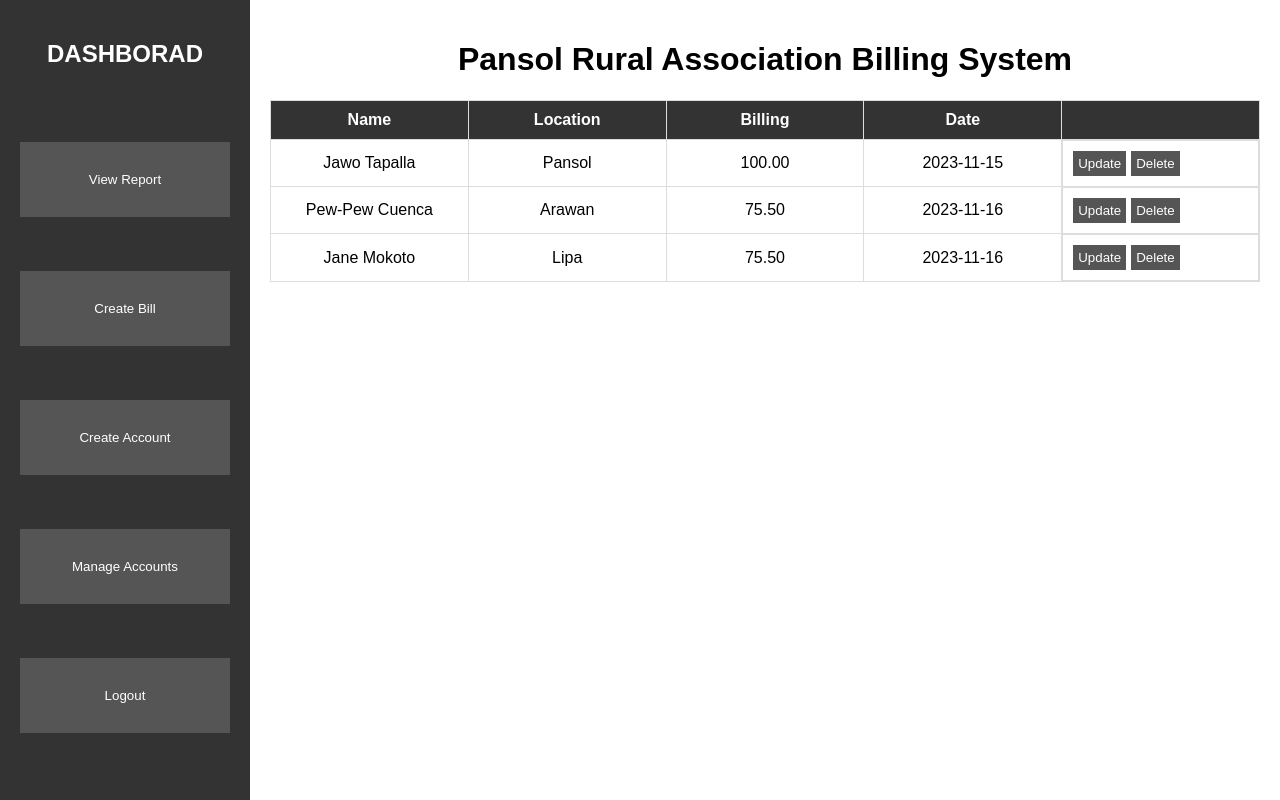
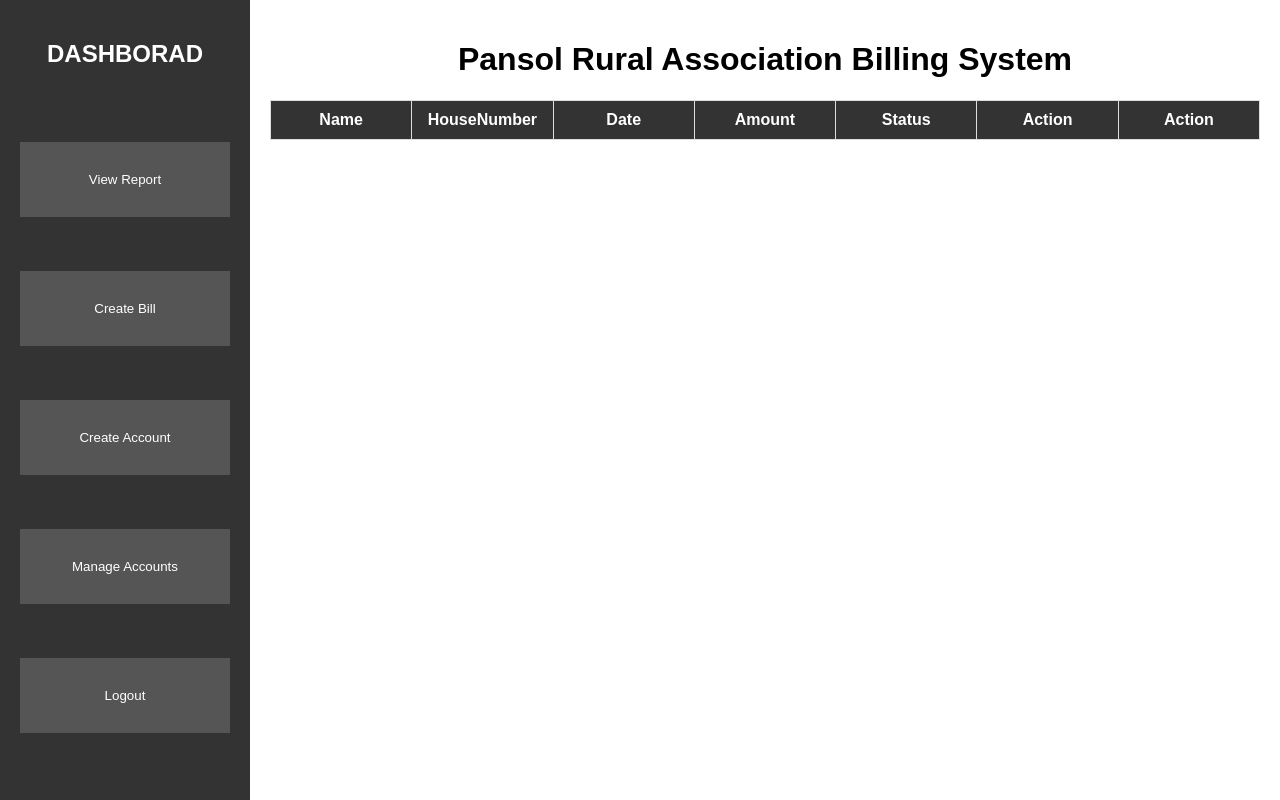
Before and after one commit to SugarSalad/WebSys, a PHP site: page /Dashboard.php in a window 1280 px wide. Run offline with PHP 8.4, Linux system fonts and the light colour scheme; lists and menus that the app fills with data are empty.

Commit message:
Student Dashboard to be fixed

```diff
--- a/WebSys/Dashboard.php
+++ b/WebSys/Dashboard.php
@@ -17,41 +17,10 @@
         <button class='logout'>Logout</button><br /><br/><br/>
     </div>
 
-    <div id="content">
-        <h1>Pansol Rural Association Billing System</h1>
-        <table>
-            <thead>
-                <tr>
-                    <th>Name</th>
-                    <th>Location</th>
-                    <th>Billing</th>
-                    <th>Date</th>
-                    <th></th>
-                </tr>
-            </thead>
-            <tbody>
-            <?php
-                // Sample data
-                $data = array(
-                    array("Jawo Tapalla", "Pansol", "100.00", "2023-11-15"),
-                    array("Pew-Pew Cuenca", "Arawan", "75.50", "2023-11-16"),
-                    array("Jane Mokoto", "Lipa", "75.50", "2023-11-16")
-                );
+    <?php
+    // Include the file that displays the bill
+    require "./php/billDisplay.php";
+    ?>
 
-                foreach ($data as $row) {
-                    echo "<tr>";
-                    foreach ($row as $value) {
-                        echo "<td>$value</td>";
-                    }
-                    echo "<td class='action-buttons'>
-                            <button class='updateButton'>Update</button>
-                            <button class='deleteButton'>Delete</button>
-                          </td>";
-                    echo "</tr>";
-                }
-                ?>
-            </tbody>
-        </table>
-    </div>
 </body>
 </html>
--- a/WebSys/css/dashboard.css
+++ b/WebSys/css/dashboard.css
@@ -46,6 +46,7 @@ th {
 }
 
 .action-buttons {
+    text-align: center;
     display: flex;
     gap: 5px;
 }
--- a/WebSys/php/actlogin.php
+++ b/WebSys/php/actlogin.php
@@ -52,7 +52,7 @@ if ($_SERVER["REQUEST_METHOD"] == "POST") {
 
         // Check user level and redirect accordingly
         if ($_SESSION['Level'] === 'User') {
-            header("Location: user_dashboard.php");
+            header("Location: ../User.php");
             exit();
         } elseif ($_SESSION['Level'] === 'Admin') {
             header("Location: ../Dashboard.php");
--- /dev/null
+++ b/WebSys/php/billDisplay.php
@@ -0,0 +1,64 @@
+<?php
+// Start Session
+session_start();
+// Database Connection
+require "./php/dbCon.php";
+
+// Fetch data from the database using the stored procedure
+$sqlQuery = "CALL SP_DisplayBill();";
+
+// Execute the statement
+$result = $conn->query($sqlQuery);
+
+if (!$result) {
+    // Handle query error
+    die("Error executing the query: " . $conn->error);
+}
+
+// Fetch the data
+$data = array();
+while ($row = $result->fetch_assoc()) {
+    $data[] = array(
+        $row['Name'],
+        $row['HouseNumber'],
+        $row['Date'],
+        $row['Amount'],
+        $row['Status']
+    );
+}
+
+// Display the data in the HTML block
+?>
+<div id="content">
+    <h1>Pansol Rural Association Billing System</h1>
+    <table>
+        <thead>
+            <tr>
+                <th>Name</th>
+                <th>HouseNumber</th>
+                <th>Date</th>
+                <th>Amount</th>
+                <th>Status</th>
+                <th>Action</th>
+                <th>Action</th>
+            </tr>
+        </thead>
+        <tbody>
+            <?php
+            foreach ($data as $row) {
+                echo "<tr>";
+                foreach ($row as $value) {
+                    echo "<td>$value</td>";
+                }
+                echo "<td class='action-buttons'>
+                        <button class='updateButton'>Update</button>
+                      </td>";
+                echo "<td class='action-buttons'>
+                        <button class='deleteButton'>Delete</button>
+                      </td>";
+                echo "</tr>";
+            }
+            ?>
+        </tbody>
+    </table>
+</div>
```
